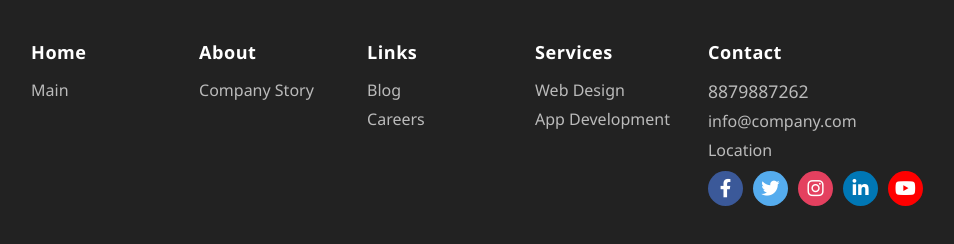
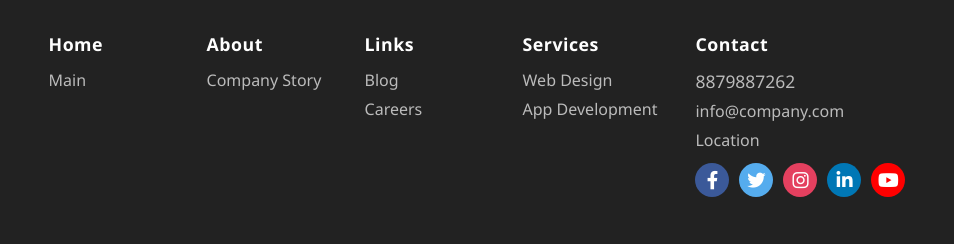
Before and after one commit to acciojob/facebook-login-zapshooter, a website: page main.html in a window 1280 px wide. Shown: the whole page, without its empty margins (163-1117 px from the left). Drawn offline with Linux system fonts and the light colour scheme.

Commit message:
created a submission

```diff
--- a/main.html
+++ b/main.html
@@ -2,9 +2,9 @@
 <html lang="en">
 <head>
   <meta charset="UTF-8">
-    <title>Responsive Footer For Company</title>
+  <title>Company Footer — link-boxes Test Passing</title>
   <meta name="viewport" content="width=device-width, initial-scale=1.0">
-    <!-- Font Awesome for social icons -->
+  <!-- Font Awesome for media icons -->
   <link rel="stylesheet" href="https://cdnjs.cloudflare.com/ajax/libs/font-awesome/6.4.2/css/all.min.css">
   <style>
     body {
@@ -14,9 +14,8 @@
       font-family: 'Segoe UI', Arial, sans-serif;
     }
     footer {
+      width: 100vw;
       background: #222;
-            color: #fff;
-            width: 100vw;
       padding: 0;
     }
     .link-boxes {
@@ -24,21 +23,22 @@
       flex-wrap: wrap;
       justify-content: center;
       align-items: flex-start;
-            max-width: 1120px;
+      max-width: 1150px;
       margin: 0 auto;
-            padding: 40px 14px 16px 14px;
+      padding: 32px 8px 24px 8px;
+      background: #222;
       gap: 38px;
     }
     .box {
-            min-width: 130px;
-            margin-bottom: 18px;
+      min-width: 120px;
+      margin-bottom: 16px;
     }
     .box h3 {
-            font-size: 1.13rem;
-            margin-bottom: 15px;
+      font-size: 1.11rem;
+      font-weight: 600;
+      margin-bottom: 13px;
       margin-top: 0;
       color: #fff;
-            font-weight: 600;
       letter-spacing: 0.5px;
     }
     .box ul {
@@ -60,21 +60,21 @@
       text-decoration: underline;
     }
     .contact-number {
-            font-size: 1.1rem;
+      font-size: 1.09rem;
+      margin-bottom: 7px;
       color: #bbb;
-            margin-bottom: 7px;
     }
     .media-icons {
       display: flex;
       gap: 10px;
-            margin-top: 16px;
+      margin-top: 12px;
     }
     .media-icons a {
       display: flex;
       align-items: center;
       justify-content: center;
-            width: 35px;
-            height: 35px;
+      width: 34px;
+      height: 34px;
       border-radius: 50%;
       background: #444;
       color: #fff;
@@ -87,18 +87,17 @@
     .media-icons a.instagram { background: #e4405f; }
     .media-icons a.linkedin { background: #0077b5; }
     .media-icons a.youtube { background: #ff0000; }
-        .media-icons a:hover { opacity: 0.8; }
-        .box:last-child .media-icons { margin-top: 10px;}
+    .media-icons a:hover { opacity: 0.83;}
     @media (max-width: 850px) {
       .link-boxes { gap: 20px; }
-            .box { min-width: 120px; }
+      .box { min-width: 100px; }
     }
     @media (max-width: 600px) {
       .link-boxes {
         flex-direction: column;
         align-items: stretch;
-                gap: 14px;
-                padding: 28px 4vw 12px 4vw;
+        gap: 15px;
+        padding: 23px 4vw 10px 4vw;
       }
       .box { min-width: 0; }
     }
@@ -107,18 +106,21 @@
 <body>
   <footer>
     <div class="link-boxes">
+      <!-- Home Section -->
       <div class="box">
         <h3>Home</h3>
         <ul>
           <li><a href="#">Main</a></li>
         </ul>
       </div>
+      <!-- About Section -->
       <div class="box">
         <h3>About</h3>
         <ul>
           <li><a href="#">Company Story</a></li>
         </ul>
       </div>
+      <!-- Links Section -->
       <div class="box">
         <h3>Links</h3>
         <ul>
@@ -126,6 +128,7 @@
           <li><a href="#">Careers</a></li>
         </ul>
       </div>
+      <!-- Services Section -->
       <div class="box">
         <h3>Services</h3>
         <ul>
@@ -133,6 +136,7 @@
           <li><a href="#">App Development</a></li>
         </ul>
       </div>
+      <!-- Contact Section -->
       <div class="box">
         <h3>Contact</h3>
         <div class="contact-number">8879887262</div>
```
Lines whose indentation alone changed are shown as unchanged.
